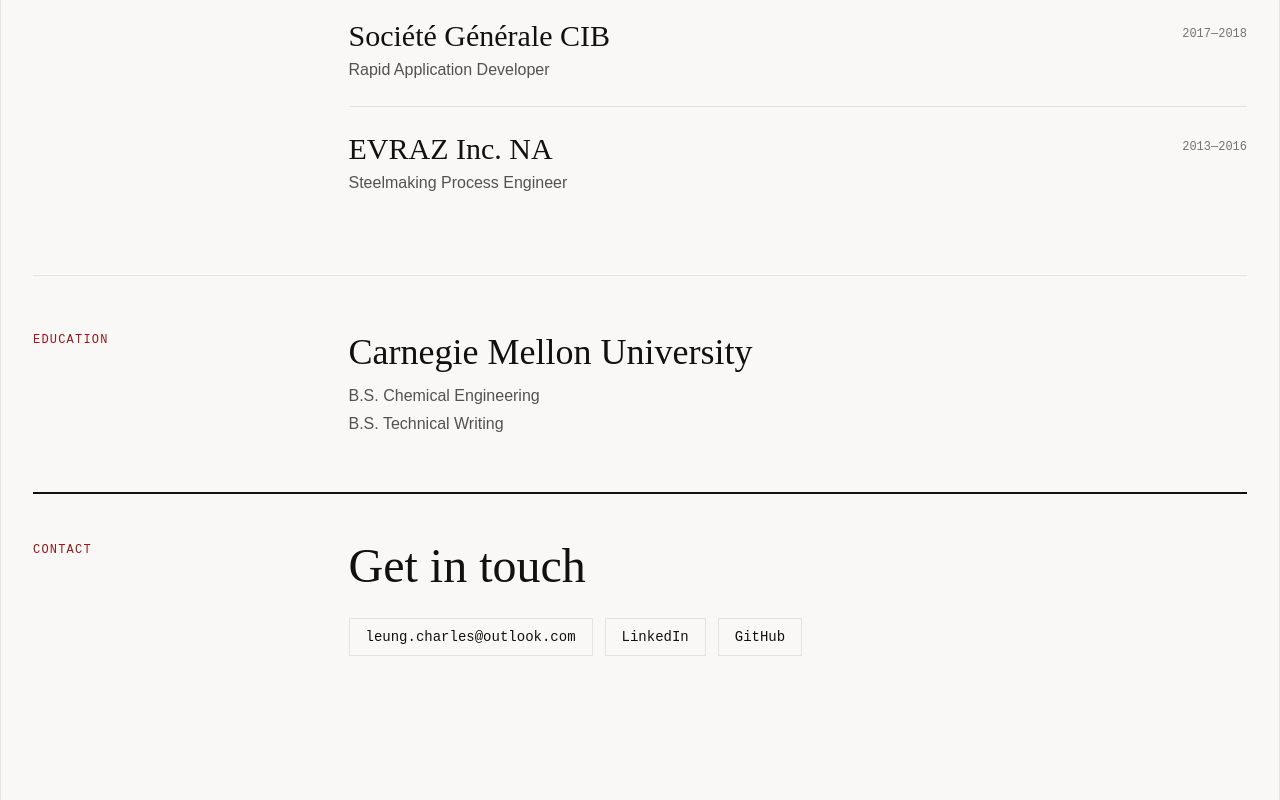
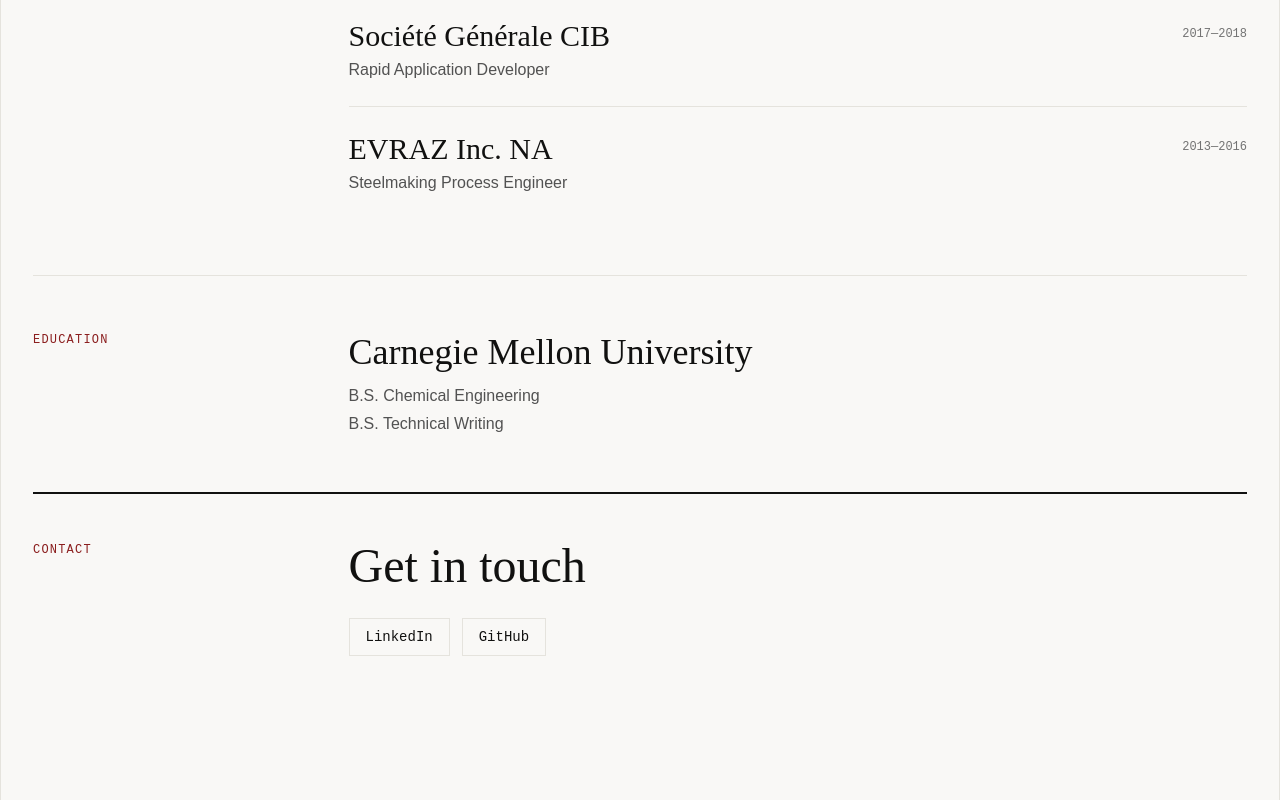
Before and after one commit to Charlieung/Charlieung.github.io, an Astro site: page /resume in a window 1280 px wide. Shown: the part 960-1760 px from the top of the page. Built offline with nearby package versions, Linux system fonts and the light colour scheme; Astro itself is replaced by a stand-in of ours.

Commit message:
fix contact

```diff
--- a/src/content/sections/dispatch.md
+++ b/src/content/sections/dispatch.md
@@ -1,6 +1,5 @@
 ---
 title: Get in touch
-email: leung.charles@outlook.com
 linkedin: https://linkedin.com/in/charles-leung
 github: https://github.com/charlieung
 ---
--- a/src/pages/resume.astro
+++ b/src/pages/resume.astro
@@ -60,7 +60,6 @@
 				<h2 class="font-serif text-4xl md:text-5xl">{dispatch.title}</h2>
 				<div class="mt-4 max-w-2xl text-lg leading-relaxed md:text-xl"><Dispatch /></div>
 				<div class="mt-7 flex flex-wrap gap-3 font-mono text-sm">
-					<a href={`mailto:${dispatch.email}`} class="border border-hairline px-4 py-2 transition-colors duration-200 hover:bg-ink hover:text-paper dark:border-dark-hairline dark:hover:bg-dark-ink dark:hover:text-dark-paper">{dispatch.email}</a>
 					<a href={dispatch.linkedin} target="_blank" rel="noopener noreferrer" class="border border-hairline px-4 py-2 transition-colors duration-200 hover:bg-ink hover:text-paper dark:border-dark-hairline dark:hover:bg-dark-ink dark:hover:text-dark-paper">LinkedIn</a>
 					<a href={dispatch.github} target="_blank" rel="noopener noreferrer" class="border border-hairline px-4 py-2 transition-colors duration-200 hover:bg-ink hover:text-paper dark:border-dark-hairline dark:hover:bg-dark-ink dark:hover:text-dark-paper">GitHub</a>
 				</div>
```
